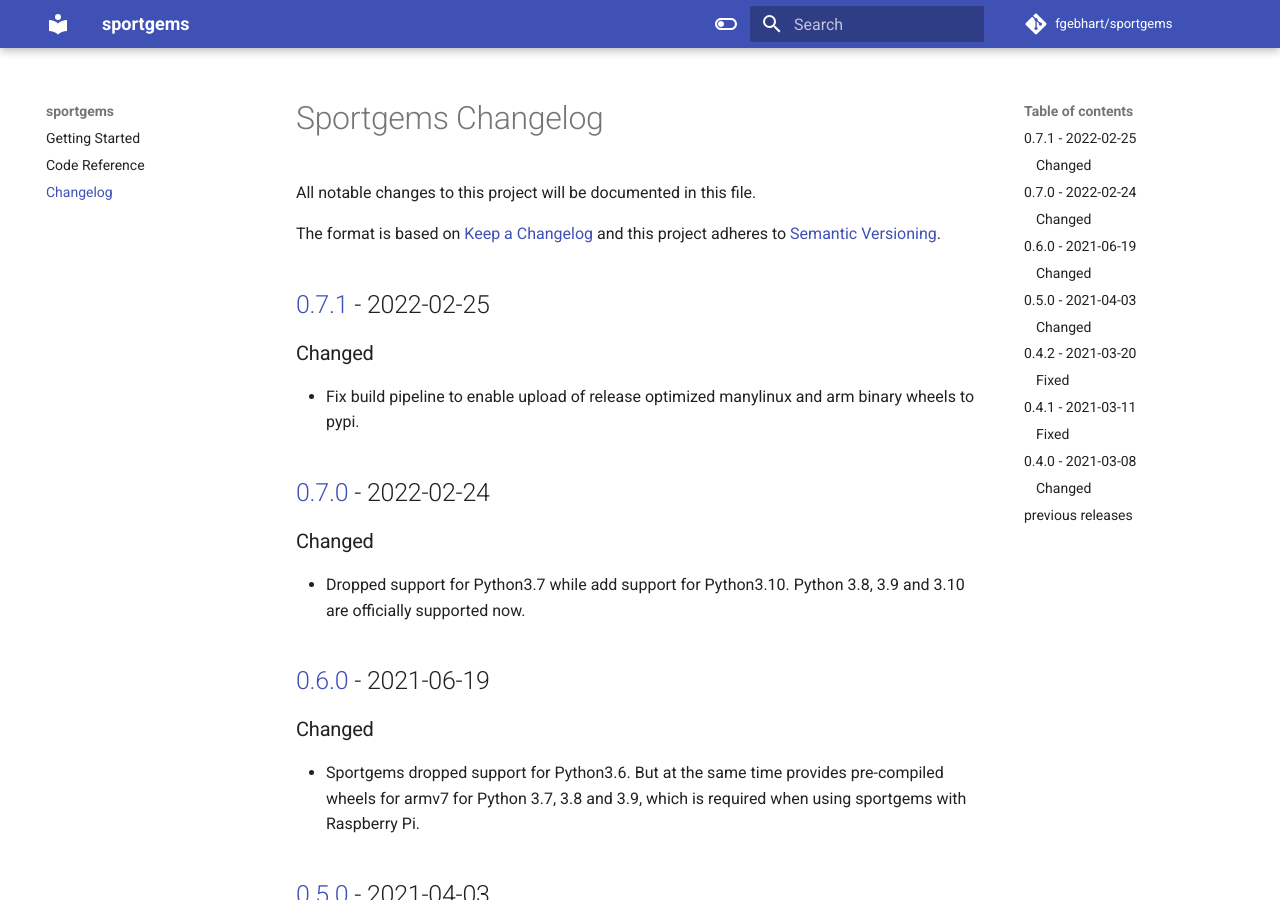
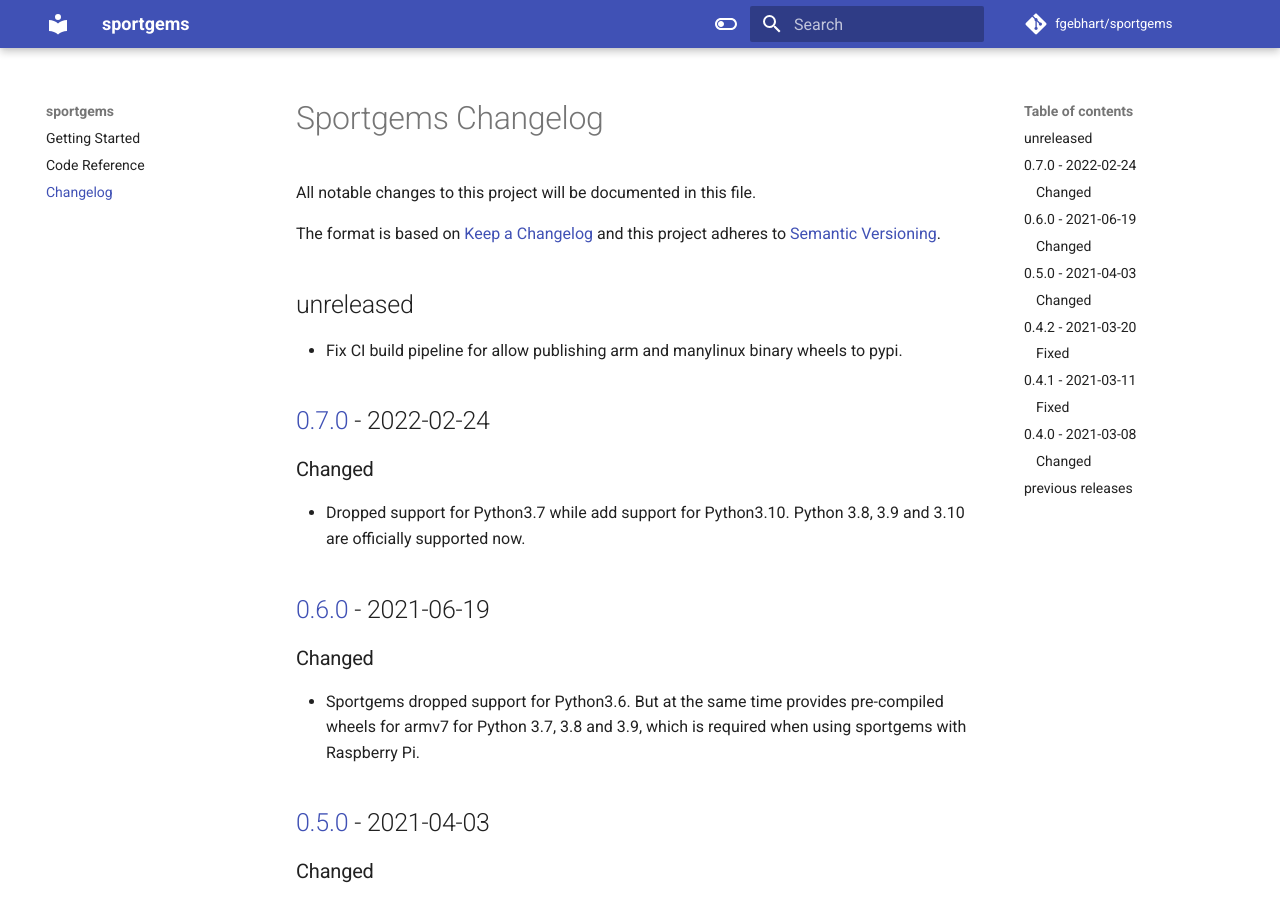
Before and after one commit to fgebhart/sportgems, an MkDocs documentation site: the page built from docs/changelog.md, in a window 1280 px wide and 900 px high. Built offline with MkDocs 1.6.1 and Material for MkDocs 9.7.7, drawn with Linux system fonts in a browser that asks for light colours; comment, search, counter and statistics services are not loaded.

```diff
--- a/docs/changelog.md
+++ b/docs/changelog.md
@@ -5,10 +5,8 @@
 and this project adheres to [Semantic Versioning](http://semver.org/spec/v2.0.0.html).
 
 
-## [0.7.1](https://github.com/fgebhart/sportgems/releases/tag/v0.7.1) - 2022-02-25
-### Changed
-* Fix build pipeline to enable upload of release optimized manylinux and arm binary
-  wheels to pypi.
+## unreleased
+* Fix CI build pipeline for allow publishing arm and manylinux binary wheels to pypi.
 
 ## [0.7.0](https://github.com/fgebhart/sportgems/releases/tag/v0.7.0) - 2022-02-24
 ### Changed
```
Also changed, not shown: 2 other files.
